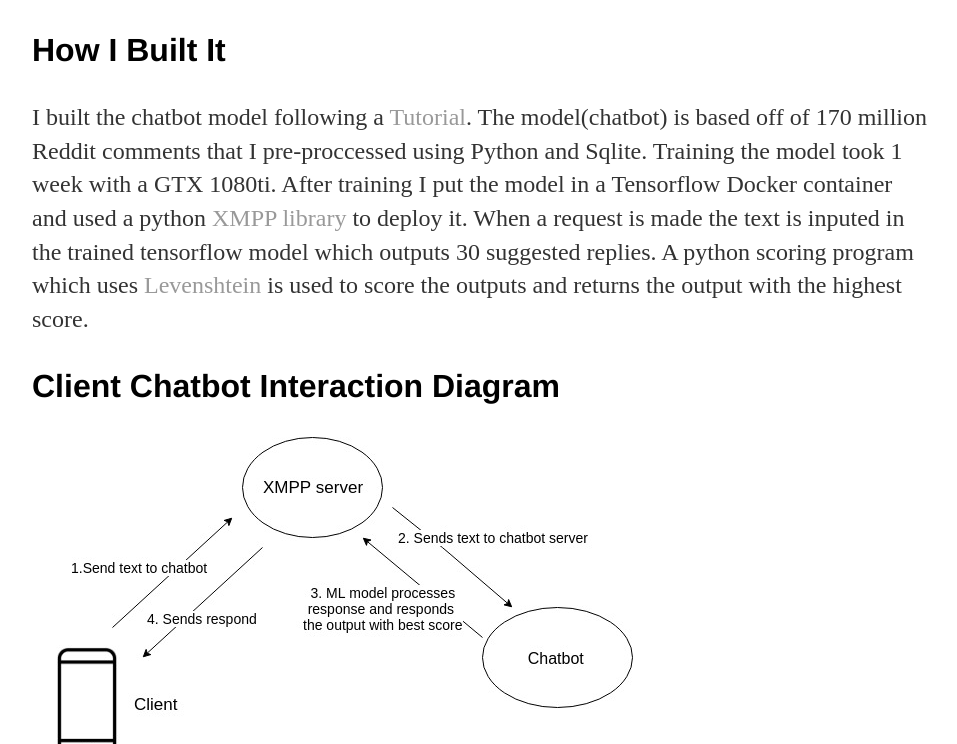
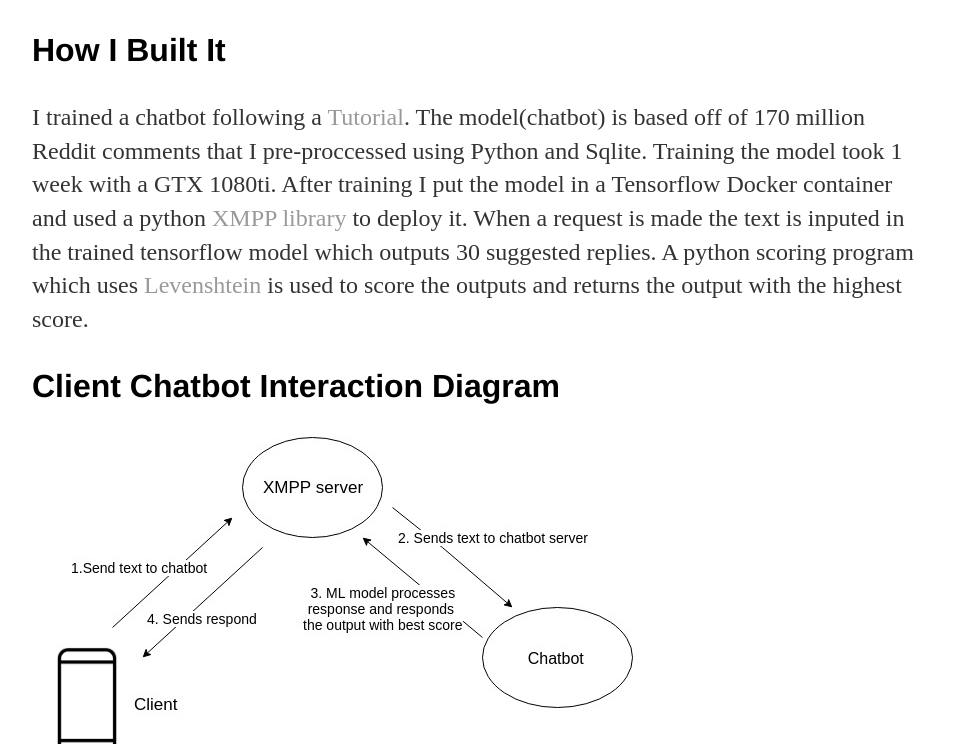
Before and after one commit to jcho7022/jcho7022.github.io, a Jekyll site: the page built from projects/chatbot/index.html, in a window 1280 px wide and 900 px high, scrolled down 878 px, cut to the strip 156-900 px from the top of the window. Shown: the whole strip, without its empty margins (160-1117 px from the left). Built offline with Jekyll 4.4.1, drawn with Linux system fonts in a browser that asks for light colours.

Commit message:
Update index.html

```diff
--- a/projects/chatbot/index.html
+++ b/projects/chatbot/index.html
@@ -8,7 +8,7 @@
 <h3>Demo</h3>
 <iframe  width="1000" height="680" src="https://www.youtube.com/embed/3hVw9_ZETow" frameborder="0" allow="accelerometer; autoplay; encrypted-media; gyroscope; picture-in-picture" allowfullscreen></iframe>
 <h3>How I Built It</h3>
-<p>I built the chatbot model following a <a href="https://pythonprogramming.net/chatbot-deep-learning-python-tensorflow/">Tutorial</a>.
+<p>I trained a chatbot following a <a href="https://pythonprogramming.net/chatbot-deep-learning-python-tensorflow/">Tutorial</a>.
 The model(chatbot) is based off of 170 million Reddit comments that I pre-proccessed using Python and Sqlite.
 Training the model took 1 week with a GTX 1080ti. After training I put the model in a Tensorflow Docker container
  and used a python <a href="https://docs.zombofant.net/aioxmpp/devel/">XMPP library</a> to deploy it.
```
